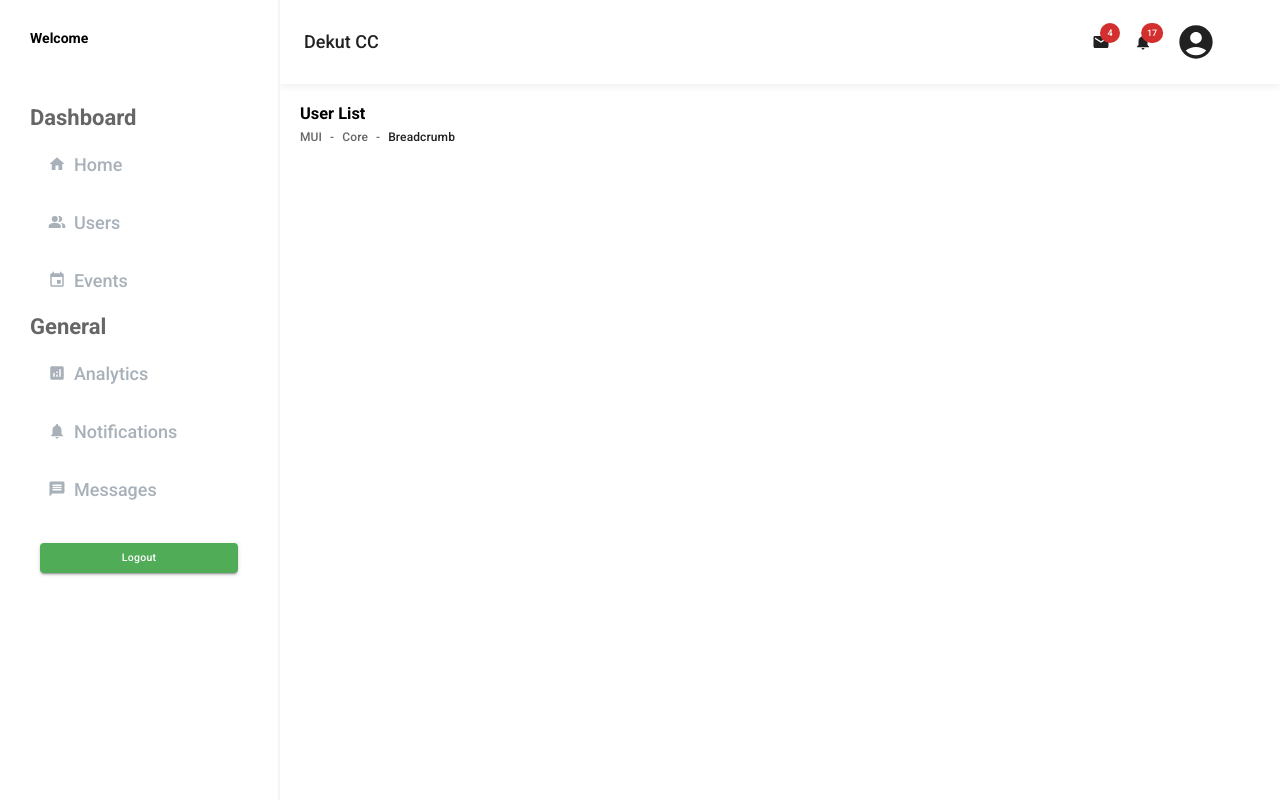
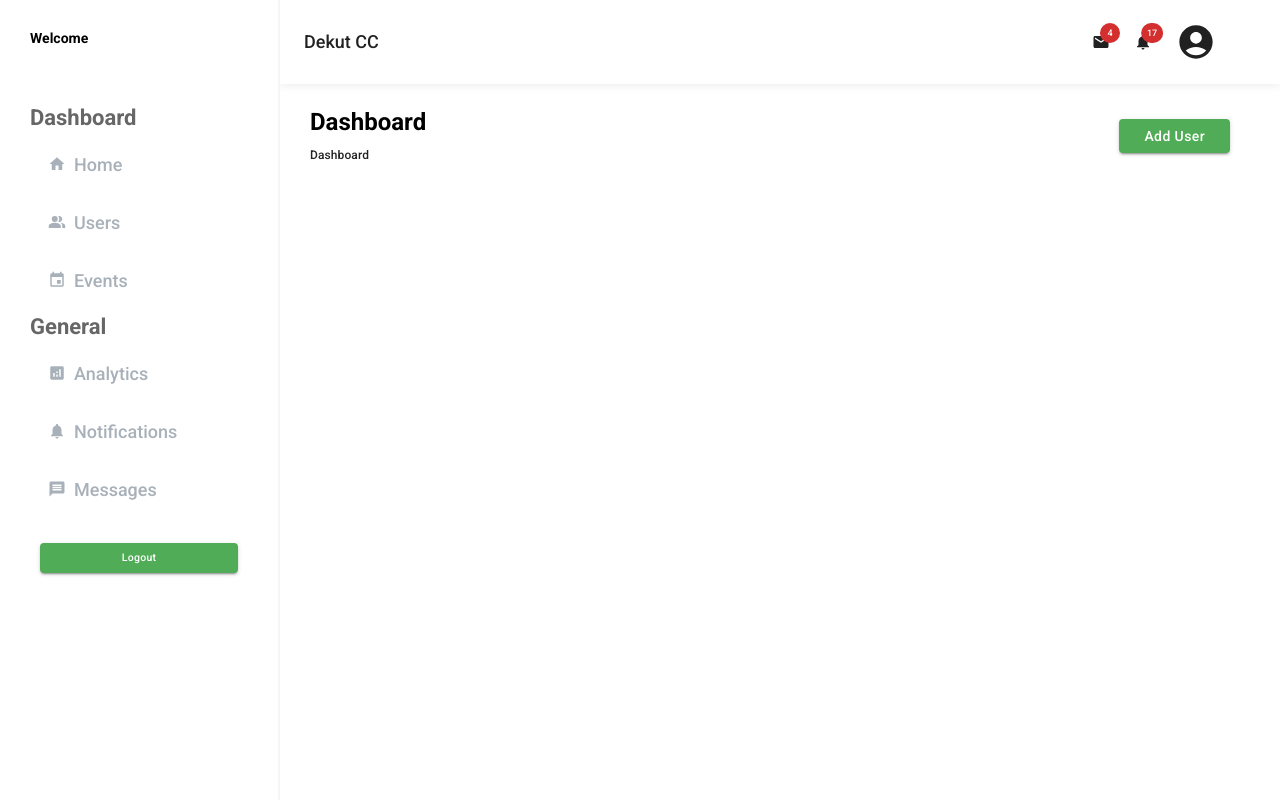
Before and after one commit to marville001/caweb, a React (Create React App) app: page /admin in a window 1280 px wide. Built offline with nearby package versions, Linux system fonts and the light colour scheme.

Commit message:
Updated breadcrumbs

```diff
--- a/src/Admin/components/custom/PageHeaderWithBreadCamp.jsx
+++ b/src/Admin/components/custom/PageHeaderWithBreadCamp.jsx
@@ -2,12 +2,31 @@ import React from "react";
 import Breadcrumbs from "@mui/material/Breadcrumbs";
 import Typography from "@mui/material/Typography";
 import Link from "@mui/material/Link";
-import Stack from "@mui/material/Stack";
 import { styled } from "@mui/material/styles";
 import { Button } from "@mui/material";
 
-const PageHeaderWithBreadCamp = () => {
-  const breadcrumbs = [
+import { useHistory } from "react-router-dom";
+
+const PageHeaderWithBreadCamp = ({ title }) => {
+  const history = useHistory();
+
+  const generateCrumb = () => {
+    const paths = history.location.pathname.split("/");
+    if(paths[paths.length - 1] === ""){
+      paths.pop();
+    }
+    paths.shift();
+
+    console.log({paths});
+
+    if (paths.length === 1) {
+      return [
+        <Typography key="3" color="text.primary">
+          Dashboard
+        </Typography>,
+      ];
+    }else {
+      return [
         <Link underline="hover" key="1" color="inherit" href="/">
           MUI
         </Link>,
@@ -22,34 +41,47 @@ const PageHeaderWithBreadCamp = () => {
         <Typography key="3" color="text.primary">
           Breadcrumb
         </Typography>,
-  ];
+      ]
+    }
+  };
+  generateCrumb();
+
   return (
     <CompContainer>
-      <HeaderLeft>
-        <CompTitle>User List</CompTitle>
+      <div>
+        <CompTitle>{title}</CompTitle>
         <Breadcrumbs separator="-" aria-label="breadcrumb">
-          {breadcrumbs}
+          {generateCrumb()}
         </Breadcrumbs>
-      </HeaderLeft>
-      {/* <HeaderRight>
-        <Button>Add User</Button>
-      </HeaderRight> */}
+      </div>
+      <div>
+        <Button
+          style={{
+            marginRight: "20px",
+            fontSize: "14px",
+            padding: "5px 25px",
+          }}
+          variant="contained"
+        >
+          Add User
+        </Button>
+      </div>
     </CompContainer>
   );
 };
 
 const CompContainer = styled("div")(({ theme }) => ({
-  display:"flex",
-  justifyContent:"space-between",
-  alignItems:"center"
+  display: "flex",
+  justifyContent: "space-between",
+  alignItems: "center",
 }));
 
 const CompTitle = styled("h3")(({ theme }) => ({
-  marginBottom:"5px"
+  marginBottom: "5px",
+  fontSize: "20px",
+  [theme.breakpoints.up("md")]: {
+    fontSize: "24px",
+    marginBottom: "10px",
+  },
 }));
-
-const HeaderLeft = styled("h3")(({ theme }) => ({}));
-
-const HeaderRight = styled("h3")(({ theme }) => ({}));
-
 export default PageHeaderWithBreadCamp;
--- a/src/Admin/components/custom/StyledComponents.jsx
+++ b/src/Admin/components/custom/StyledComponents.jsx
@@ -1,7 +1,10 @@
-import {styled} from "@mui/material"
+import { styled } from "@mui/material";
 
-const MainContainer = styled('div')(({theme})=>({
-    padding:"20px"
-}))
+const MainContainer = styled("div")(({ theme }) => ({
+  padding: "20px",
+  [theme.breakpoints.up("md")]: {
+    padding: "24px 30px",
+  },
+}));
 
-export {MainContainer};
+export { MainContainer };
--- a/src/Admin/pages/ViewUsers/ViewUsers.jsx
+++ b/src/Admin/pages/ViewUsers/ViewUsers.jsx
@@ -1,12 +1,13 @@
-import React from 'react'
-import {MainContainer} from '../../components/custom/StyledComponents'
+import React from "react";
+import PageHeaderWithBreadCamp from "../../components/custom/PageHeaderWithBreadCamp";
+import { MainContainer } from "../../components/custom/StyledComponents";
 
 const ViewUsers = () => {
-    return (
-        <MainContainer>
-            <h4>All Users</h4>
-        </MainContainer>
-    )
-}
+  return (
+    <MainContainer>
+      <PageHeaderWithBreadCamp title="All Users" />
+    </MainContainer>
+  );
+};
 
-export default ViewUsers
+export default ViewUsers;
```
Lines whose indentation alone changed are shown as unchanged.
